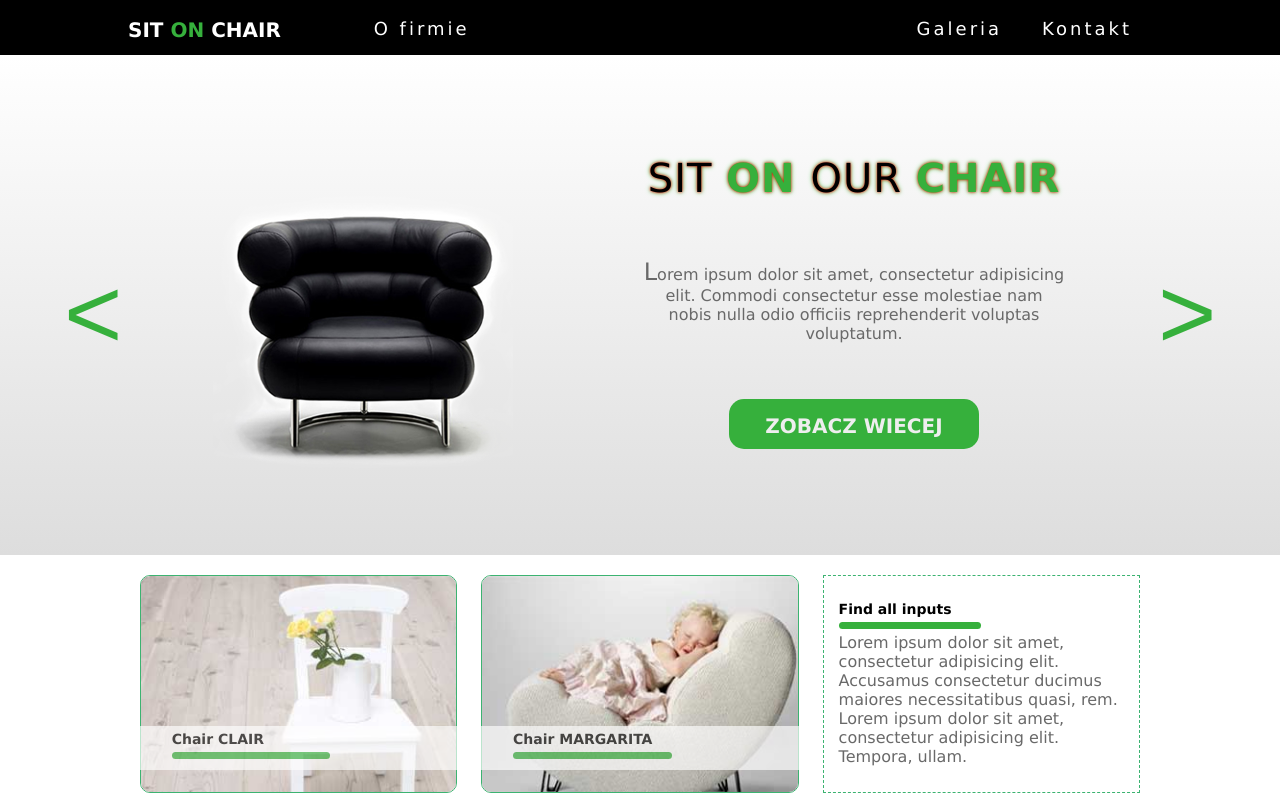
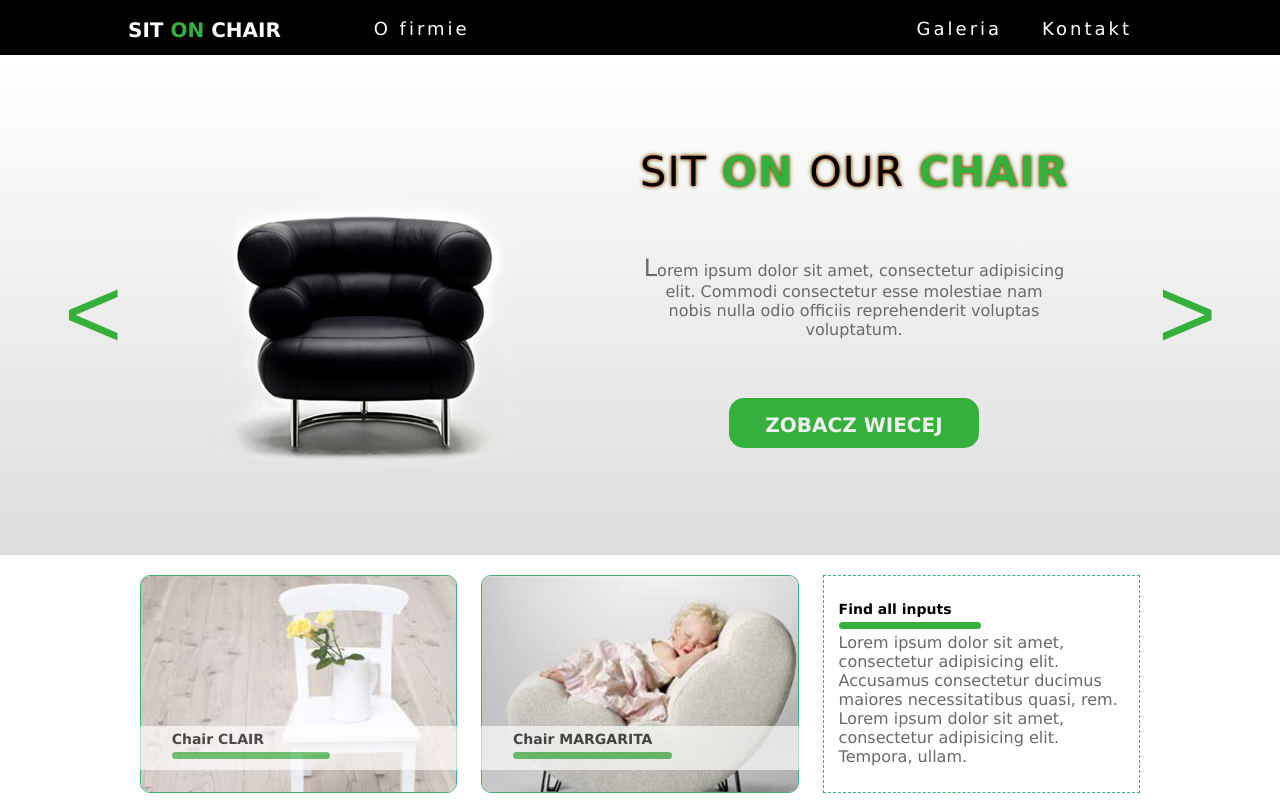
Before and after one commit to MarkFicht/Workshop1-onepage-website, a plain HTML site: page index.html in a window 1280 px wide. In both pictures the pointer is over the element 853 px from the left and 204 px from the top of the page. Shown: the top 800 px of the page. Drawn offline with Linux system fonts and the light colour scheme.

Commit message:
fixed logo hover with transform

```diff
--- a/css/style.css
+++ b/css/style.css
@@ -32,10 +32,11 @@ h2 {
     font-size: 36px;
     letter-spacing: 1px;
     margin: 0 auto;
+    transition: .3s transform;
 }
 
 h2:hover {
-    font-size: 40px;
+    transform: scale(1.15);
     text-shadow: 0 0 3px #FF0000, 0 0 5px #37c93f;
     cursor: pointer;
 }
```
